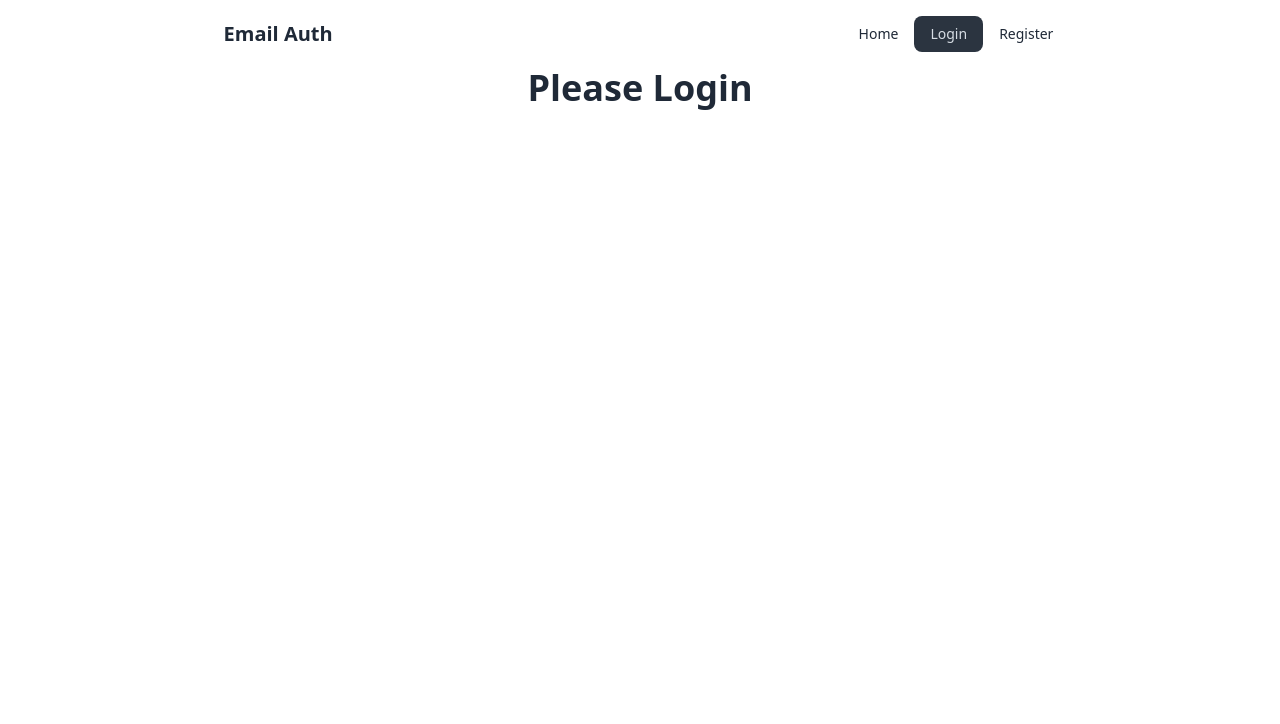
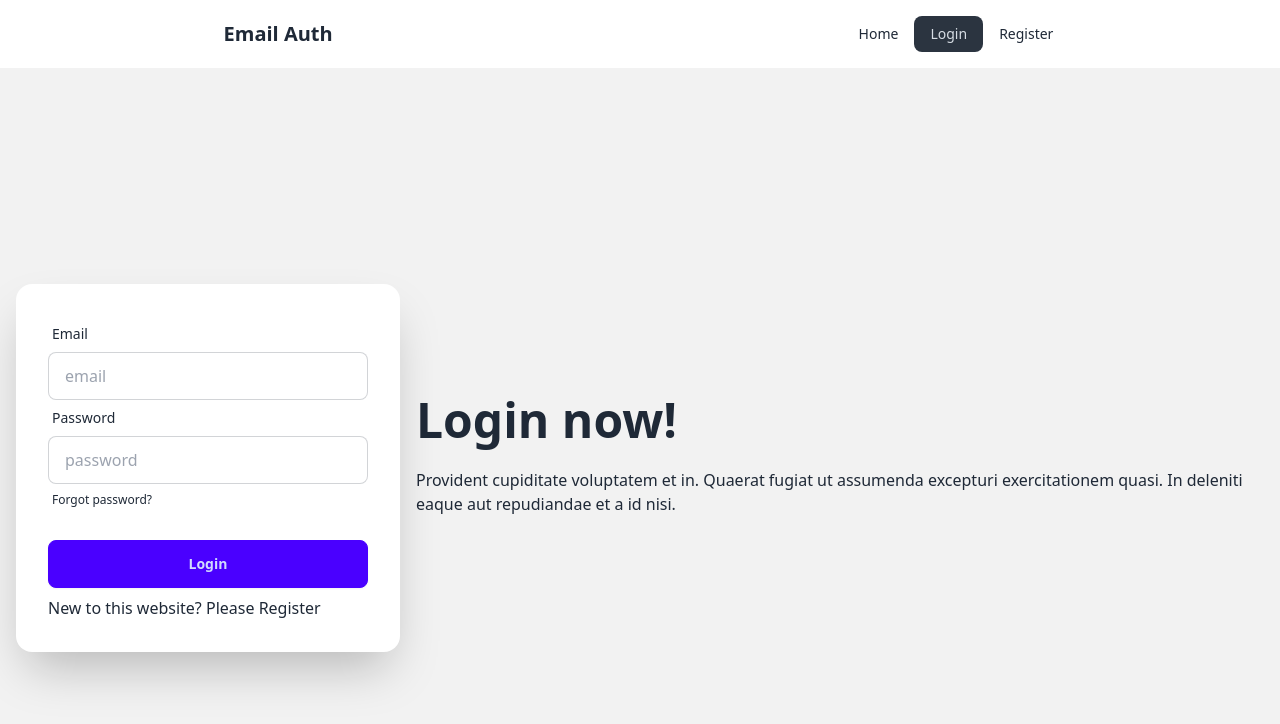
Before and after one commit to abadathossain/user-email-password-auth, a React (Vite) app: page /login in a window 1280 px wide. Shown: the top 724 px of the page. Built offline with nearby package versions, Linux system fonts and the light colour scheme.

Commit message:
login component added successfully

```diff
--- a/src/components/Login/Login.jsx
+++ b/src/components/Login/Login.jsx
@@ -1,9 +1,81 @@
-import React from 'react'
+import { signInWithEmailAndPassword } from 'firebase/auth';
+import React, { useState } from 'react'
+import { Link } from 'react-router-dom'
+import auth from '../../firebase/firebase.config';
 
 export default function Login() {
+  const [regError, setRegError]=useState('')
+    const [success, setSuccess]=useState('')
+
+ const handleLogin = e => {
+        e.preventDefault();
+        const email = e.target.email.value;
+        const password = e.target.password.value;
+        console.log(email, password);
+
+        setRegError('')
+        setSuccess('')
+
+        signInWithEmailAndPassword(auth, email, password)
+        .then(result=>{
+          const loggedUser=result.user
+          console.log(loggedUser)
+          setRegError('successfully login')
+        })
+        .catch(error=>{
+          console.log(error)
+          setRegError(error.message)
+
+        }
+          )
+
+  }
+
   return (
-    <div>
-       <h5 className='text-4xl font-bold text-center'>Please Login</h5>
+    <div className="hero min-h-screen bg-base-200">
+      <div className="hero-content flex-col lg:flex-row-reverse">
+        <div className="text-center lg:text-left">
+          <h1 className="text-5xl font-bold">Login now!</h1>
+          <p className="py-6">Provident cupiditate voluptatem et in. Quaerat fugiat ut assumenda excepturi exercitationem quasi. In deleniti eaque aut repudiandae et a id nisi.</p>
+        </div>
+        <div className="card flex-shrink-0 w-full max-w-sm shadow-2xl bg-base-100">
+          <div className="card-body">
+            <form onSubmit={handleLogin}>
+              <div className="form-control">
+                <label className="label">
+                  <span className="label-text">Email</span>
+                </label>
+                <input
+                  type="text"
+                  name="email"
+
+                  placeholder="email"
+                  className="input input-bordered" />
+              </div>
+              <div className="form-control">
+                <label className="label">
+                  <span className="label-text">Password</span>
+                </label>
+                <input type="password" name="password" placeholder="password" className="input input-bordered" />
+                <label className="label">
+                  <a href="#" className="label-text-alt link link-hover">Forgot password?</a>
+                </label>
+              </div>
+              <div className="form-control mt-6">
+                <button className="btn btn-primary">Login</button>
+              </div>
+            </form>
+            {
+              success && <p>{success}</p>
+            }
+            {
+              regError && <p>{regError}</p>
+            }
+
+            <p>New to this website? Please <Link to="/register">Register</Link></p>
+          </div>
+        </div>
+      </div>
     </div>
   )
 }
```
Also changed, not shown: src/firebase/firebase.config.js (line endings or trailing spaces).
